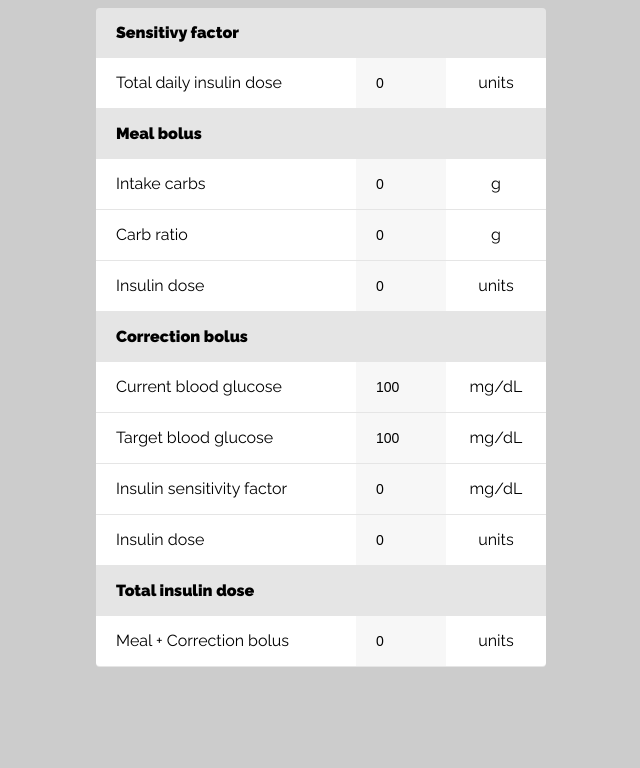
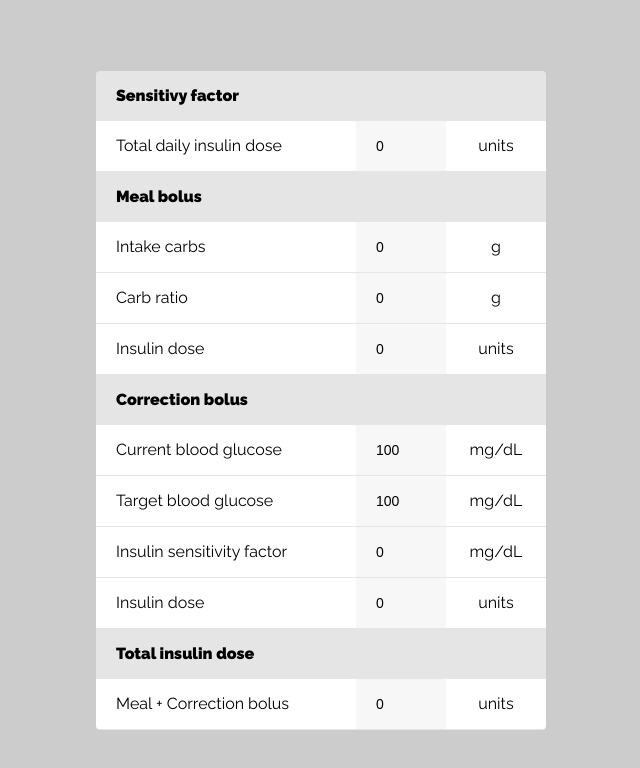
Before and after one commit to glucomap/ngx-insulin-calculator, an Angular app: page / in a window 1280 px wide. Shown: the top 768 px of the page, without its empty margins (319-959 px from the left). Built offline with nearby package versions, Linux system fonts and the light colour scheme.

Commit message:
Atualização demo.

```diff
--- a/src/app/app.component.scss
+++ b/src/app/app.component.scss
@@ -1,4 +1,11 @@
 @import url('https://fonts.googleapis.com/css2?family=Raleway:ital,wght@0,400;0,900;1,400;1,900&display=swap');
+:host{
+  display: flex;
+  align-items: center;
+  justify-content: center;
+  height: 100vh;
+  width: 100vw;
+}
 ::ng-deep.ic-calculator {
 	width: 450px;
   font-family: 'Raleway', sans-serif;
--- a/src/styles.scss
+++ b/src/styles.scss
@@ -1,4 +1,5 @@
 /* You can add global styles to this file, and also import other style files */
 body{
   background-color: #ccc;
+  margin: 0;
 }
```
